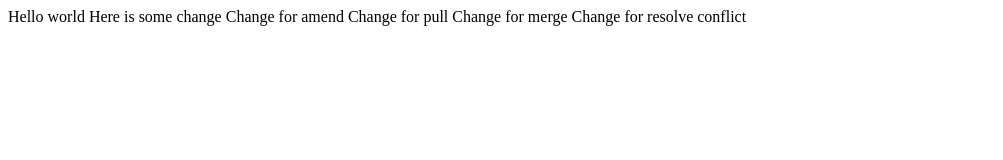
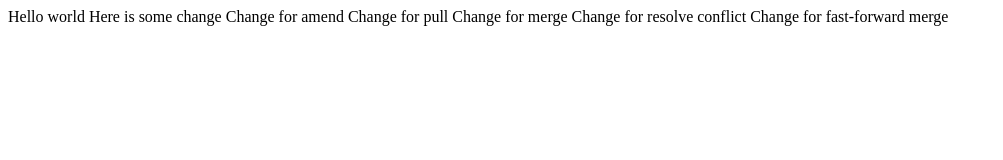
Before and after one commit to AndriiTomashevsky/Working-With-Git-In-VisualStudio, a plain HTML site: page WorkingWithGitInVisualStudio/Index.html in a window 1280 px wide. Shown: the whole page, without its empty margins (0-1003 px from the left). Drawn offline with Linux system fonts and the light colour scheme.

Commit message:
Change for fast-forward merge

```diff
--- a/WorkingWithGitInVisualStudio/Index.html
+++ b/WorkingWithGitInVisualStudio/Index.html
@@ -15,5 +15,7 @@
 
 	Change for merge
 	Change for resolve conflict
+
+	Change for fast-forward merge
 </body>
 </html>
```
